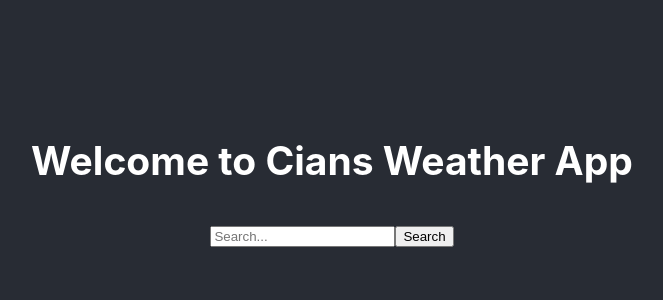
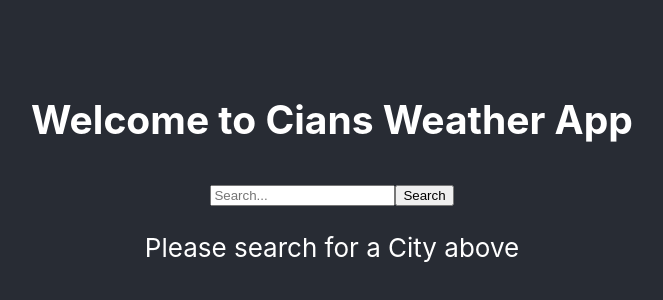
Before and after one commit to cmurph77/react-weather-app, a React (Create React App) app: page / in a window 1280 px wide. Shown: the part 224-524 px from the top of the page, without its empty margins (308-971 px from the left). Built offline with nearby package versions, Linux system fonts and the light colour scheme.

Commit message:
displays weather data

```diff
--- a/src/App.js
+++ b/src/App.js
@@ -1,20 +1,26 @@
-import logo from './logo.svg';
 import './App.css';
 import { useState } from 'react';
 
 const api = {
   key: '9d54b4134840423050e9a3f21b40dc15',
-  base: 'https://api.openweathermap.org'
+  base: 'https://api.openweathermap.org/data/2.5/'
 
-}
-
-
-const searchPressed = () => {
-  console.log("serach pressen")
 }
 
 function App() {
   const[search,setSearch] = useState("");
+  const[weather,setWeather] = useState("");
+
+
+  const searchPressed = () => {
+    console.log("Searching for:" + search);
+    fetch(`${api.base}weather?q=${search}&units=metric&APPID=${api.key}`)
+      .then((res) => res.json())
+      .then((result) => {
+        console.log(result);
+        setWeather(result)
+      });
+  }
 
   return (
     <div className="App">
@@ -32,11 +38,21 @@ function App() {
           <button onClick={searchPressed} >Search</button>
          </div>
 
-        {/* Location*/}
+        {typeof weather.main !== "undefined" ? (
+          <div>
+            <p>Location: {weather.name}, {weather.sys.country}</p>
+            <p>Temp: {weather.main.temp}°C</p>
+            <p>Humidity: {weather.main.humidity}%</p>
+            <p>Windspeed: {weather.wind.speed}</p>
+            <p>Wind direction: {weather.wind.deg} degrees</p>
 
-        {/* Temperature F/C*/}
+          </div>
+        ) : (
+          <div>
+            <p>Please search for a City above</p>
+          </div>
+        )}
 
-        {/* */}
 
       </header>
     </div>
```
